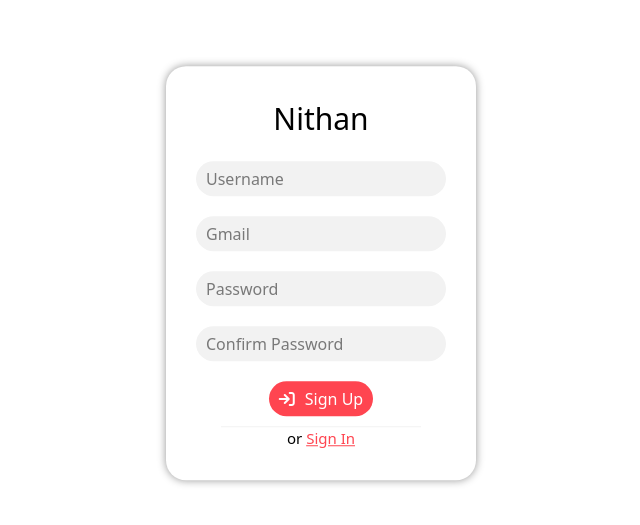
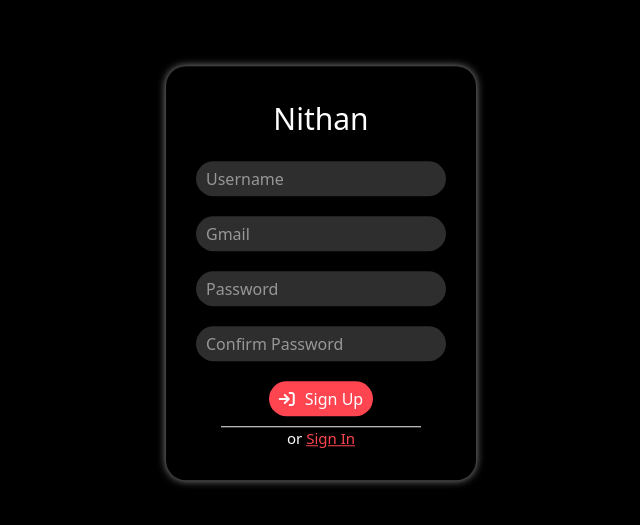
Before and after one commit to PHUWADON-PHUDON/nithan, a Next.js app: page /signup in a window 1280 px wide. Shown: the part 127-652 px from the top of the page, without its empty margins (319-959 px from the left). Built offline with nearby package versions, Linux system fonts and the light colour scheme; no server answers.

Commit message:
update 1.5

```diff
--- a/src/app/globals.css
+++ b/src/app/globals.css
@@ -82,3 +82,7 @@
         display: flex;
     }
 }
+
+.isdark{
+    background: #000;
+}
--- a/src/app/layout.tsx
+++ b/src/app/layout.tsx
@@ -28,14 +28,13 @@ export default async function RootLayout({
   children: React.ReactNode;
 }>) {
 
-
   return (
     <html lang="en">
       <head>
         <link rel="stylesheet" href="https://cdnjs.cloudflare.com/ajax/libs/font-awesome/6.7.2/css/all.min.css" integrity="sha512-Evv84Mr4kqVGRNSgIGL/F/aIDqQb7xQ2vcrdIwxfjThSH8CSR7PBEakCr51Ck+w+/U6swU2Im1vVX0SVk9ABhg==" crossOrigin="anonymous" referrerPolicy="no-referrer" />
       </head>
       <body
-        className={`${geistSans.variable} ${geistMono.variable} antialiased overflow-hidden h-[100dvh] p-[0_20px] relative @container`}
+        className={`${geistSans.variable} ${geistMono.variable} antialiased overflow-hidden h-[100dvh] relative @container`}
       >
         <NextTopLoader showSpinner={false} color="#ff4550"/>
         <Suspense>
--- a/src/app/page.tsx
+++ b/src/app/page.tsx
@@ -44,7 +44,8 @@ export default function Home() {
   //!
 
   return (
-    <div style={darkmodeprovider_.isdark ? {color:"#fff"}:{color:"#000"}} className="max-w-[1024px] h-[90dvh] m-[0_auto] flex flex-col">
+    <div style={darkmodeprovider_.isdark ? {backgroundColor:"#000",color:"#fff"}:{backgroundColor:"#fff",color:"#000"}} className="w-full h-full p-[0_20px]">
+      <div className="max-w-[1024px] h-[90dvh] m-[0_auto] flex flex-col">
         {/* <Header/> */}
         {content.length > 0 ?
           <div className="grow overflow-y-scroll p-[0_0_20px_0]">
@@ -84,5 +85,6 @@ export default function Home() {
           <p className="mt-[50px] text-center">Loading...</p>
         }
       </div>
+    </div>
   );
 }
--- a/src/app/search/page.tsx
+++ b/src/app/search/page.tsx
@@ -1,7 +1,7 @@
 "use client";
-import { useState,useEffect } from "react";
+import { useState,useEffect,useContext } from "react";
 import { useSearchParams,useRouter } from "next/navigation";
-import { Suspense } from "react";
+import { darkmodeprovider } from "@/components/Darkmodeprovider";
 import Header from "@/components/Header";
 import axios from "axios";
 import ReactPaginate from "react-paginate";
@@ -30,6 +30,7 @@ export default function Search() {
     const [wait,setwait] = useState<boolean>(true);
     const searchparam = useSearchParams();
     const router = useRouter();
+    const darkmodeprovider_ = useContext(darkmodeprovider);
 
     //!load data
 
@@ -67,6 +68,7 @@ export default function Search() {
     //!
 
     return(
+        <div style={darkmodeprovider_.isdark ? {backgroundColor:"#000",color:"#fff"}:{backgroundColor:"#fff",color:"#000"}} className="w-full h-full p-[0_20px]">
             <div className="overflow-y-scroll max-w-[1024px] h-[100%] m-[0_auto]">
                 {/* <Header/> */}
                 {!wait ?
@@ -108,5 +110,6 @@ export default function Search() {
                     <p className="mt-[50px] text-center">Loading...</p>
                 }
             </div>
+        </div>
     );
 }
--- a/src/app/signin/page.tsx
+++ b/src/app/signin/page.tsx
@@ -1,9 +1,10 @@
 "use client";
 import { useState,useContext } from "react";
 import { useRouter } from "next/navigation";
+import { userpovider } from "@/components/Userpovider";
+import { darkmodeprovider } from "@/components/Darkmodeprovider";
 import Link from "next/link";
 import axios from "axios";
-import { userpovider } from "@/components/Userpovider";
 
 interface CheckinputType {
     gmail:boolean;
@@ -18,6 +19,7 @@ export default function Login() {
     const [waitsignin,setwaitsignin] = useState<boolean>(false);
     const router = useRouter();
     const {setchecksignin} = useContext(userpovider);
+    const darkmodeprovider_ = useContext(darkmodeprovider);
 
     const signin = async () => {
         try{
@@ -55,11 +57,12 @@ export default function Login() {
     }
 
     return(
+        <div style={darkmodeprovider_.isdark ? {backgroundColor:"#000",color:"#fff"}:{backgroundColor:"#fff",color:"#000"}} className="w-full h-full p-[0_20px]">
             <div className="absolute left-[50%] top-[50%] translate-x-[-50%] translate-y-[-50%] shadow-[0_0_8px_#949494] flex flex-col p-[30px] rounded-[20px] items-center">
                 <h1 className="text-[30px]">Nithan</h1>
-            <input className="h-[35px] w-[250px] rounded-[20px] bg-[#f2f2f2] focus:outline-none pl-[10px] mt-[20px]" type="email" onChange={(e) => setinputinputgmail(e.target.value)} placeholder="Gmail" />
+                <input style={darkmodeprovider_.isdark ? {backgroundColor:"#2e2e2e"}:{backgroundColor:"#0000000d"}} className="h-[35px] w-[250px] rounded-[20px] focus:outline-none pl-[10px] mt-[20px]" type="email" onChange={(e) => setinputinputgmail(e.target.value)} placeholder="Gmail" />
                 {checkinput.gmail ? <p className="text-[#ff0033] text-[12px] self-baseline ml-[10px]">input your gmail!</p>:""}
-            <input className="h-[35px] w-[250px] rounded-[20px] bg-[#f2f2f2] focus:outline-none pl-[10px] mt-[20px]" type="password" onChange={(e) => setinputpassword(e.target.value)} placeholder="Password" />
+                <input style={darkmodeprovider_.isdark ? {backgroundColor:"#2e2e2e"}:{backgroundColor:"#0000000d"}} className="h-[35px] w-[250px] rounded-[20px] focus:outline-none pl-[10px] mt-[20px]" type="password" onChange={(e) => setinputpassword(e.target.value)} placeholder="Password" />
                 {checkinput.password ? <p className="text-[#ff0033] text-[12px] self-baseline ml-[10px]">input your password!</p>:""}
                 {checkinput.invalid ? <p className="text-[#ff0033] text-[12px] self-baseline ml-[10px]">invalid gmail or password!</p>:""}
                 <button onClick={() => signin()} className="flex items-center gap-[10px] bg-[#ff4550] text-white h-[35px] rounded-[20px] p-[0_10px] text-[16px] cursor-pointer mt-[20px]">
@@ -75,5 +78,6 @@ export default function Login() {
                 <hr className="w-[80%] h-[1px] bg-[#f2f2f2] border-none mt-[10px]" />
                 <Link href={"/signup"} className="text-[15px]">or <span className="text-[#ff4550] underline">Sign Up</span></Link>
             </div>
+        </div>
     );
 }
--- a/src/app/signup/page.tsx
+++ b/src/app/signup/page.tsx
@@ -2,6 +2,7 @@
 import { useEffect, useState,useContext } from "react";
 import { useRouter } from "next/navigation";
 import { userpovider } from "@/components/Userpovider";
+import { darkmodeprovider } from "@/components/Darkmodeprovider";
 import Link from "next/link";
 import axios from "axios";
 
@@ -19,8 +20,8 @@ export default function Signup() {
     const [checkgmailerr,setcheckgmailerr] = useState<boolean>(false);
     const [waitsignup,setwaitsignup] = useState<boolean>(false);
     const router = useRouter();
-    const  userpovider_:any = useContext(userpovider);
-
+    const  userpovider_ = useContext(userpovider);
+    const darkmodeprovider_ = useContext(darkmodeprovider);
 
     //!check input
 
@@ -109,18 +110,19 @@ export default function Signup() {
     //!
 
     return(
+        <div style={darkmodeprovider_.isdark ? {backgroundColor:"#000",color:"#fff"}:{backgroundColor:"#fff",color:"#000"}} className="w-full h-full p-[0_20px]">
             <div className="absolute left-[50%] top-[50%] translate-x-[-50%] translate-y-[-50%] shadow-[0_0_8px_#949494] flex flex-col p-[30px] rounded-[20px] items-center">
                 <h1 className="text-[30px]">Nithan</h1>
-            <input className="h-[35px] w-[250px] rounded-[20px] bg-[#f2f2f2] focus:outline-none pl-[10px] mt-[20px]" type="text" onChange={(e) => setinputusername(e.target.value)} placeholder="Username" />
+                <input style={darkmodeprovider_.isdark ? {backgroundColor:"#2e2e2e"}:{backgroundColor:"#0000000d"}} className="h-[35px] w-[250px] rounded-[20px] focus:outline-none pl-[10px] mt-[20px]" type="text" onChange={(e) => setinputusername(e.target.value)} placeholder="Username" />
                 {checkinput.username ? <p className="text-[#ff0033] text-[12px] self-baseline ml-[10px]">input username!</p>:""}
-            <input className="h-[35px] w-[250px] rounded-[20px] bg-[#f2f2f2] focus:outline-none pl-[10px] mt-[20px]" type="text" onChange={(e) => setinputgmail(e.target.value)} placeholder="Gmail" />
+                <input style={darkmodeprovider_.isdark ? {backgroundColor:"#2e2e2e"}:{backgroundColor:"#0000000d"}} className="h-[35px] w-[250px] rounded-[20px] focus:outline-none pl-[10px] mt-[20px]" type="text" onChange={(e) => setinputgmail(e.target.value)} placeholder="Gmail" />
                 {checkinput.gmail ? <p className="text-[#ff0033] text-[12px] self-baseline ml-[10px]">input your gmail!</p>:""}
                 {checkinput.gmailpattern ? <p className="text-[#ff0033] text-[12px] self-baseline ml-[10px]">invalid gmail!</p>:""}
                 {checkgmailerr ? <p className="text-[#ff0033] text-[12px] self-baseline ml-[10px]">this gmail has already been used!</p>:""}
-            <input className="h-[35px] w-[250px] rounded-[20px] bg-[#f2f2f2] focus:outline-none pl-[10px] mt-[20px]" type="password" onChange={(e) => setinputpassword(e.target.value)} placeholder="Password" />
+                <input style={darkmodeprovider_.isdark ? {backgroundColor:"#2e2e2e"}:{backgroundColor:"#0000000d"}} className="h-[35px] w-[250px] rounded-[20px] focus:outline-none pl-[10px] mt-[20px]" type="password" onChange={(e) => setinputpassword(e.target.value)} placeholder="Password" />
                 {checkinput.password ? <p className="text-[#ff0033] text-[12px] self-baseline ml-[10px]">input your password!</p>:""}
                 {checkinput.passwordlimit ? <p className="text-[#ff0033] text-[12px] self-baseline ml-[10px]">minimum 8 characters!</p>:""}
-            <input className="h-[35px] w-[250px] rounded-[20px] bg-[#f2f2f2] focus:outline-none pl-[10px] mt-[20px]" type="password" onChange={(e) => setinputconfirmpassword(e.target.value)} placeholder="Confirm Password" />
+                <input style={darkmodeprovider_.isdark ? {backgroundColor:"#2e2e2e"}:{backgroundColor:"#0000000d"}} className="h-[35px] w-[250px] rounded-[20px] focus:outline-none pl-[10px] mt-[20px]" type="password" onChange={(e) => setinputconfirmpassword(e.target.value)} placeholder="Confirm Password" />
                 {checkinput.confirmpassword ? <p className="text-[#ff0033] text-[12px] self-baseline ml-[10px]">input your password again!</p>:""}
                 {checkinput.confirmpasswordvalid ? <p className="text-[#ff0033] text-[12px] self-baseline ml-[10px]">invalid confirm password!</p>:""}
                 <button onClick={() => signUp()} className="flex items-center gap-[10px] bg-[#ff4550] text-white h-[35px] rounded-[20px] p-[0_10px] text-[16px] cursor-pointer mt-[20px]">
@@ -136,5 +138,6 @@ export default function Signup() {
                 <hr className="w-[80%] h-[1px] bg-[#f2f2f2] border-none mt-[10px]" />
                 <Link href={"/signin"} className="text-[15px]">or <span className="text-[#ff4550] underline">Sign In</span></Link>
             </div>
+        </div>
     );
 }
--- a/src/app/viewnithan/page.tsx
+++ b/src/app/viewnithan/page.tsx
@@ -136,7 +136,8 @@ export default function Viewnithan() {
     //!
 
     return(
-        <div style={darkmodeprovider_.isdark ? {color:"#fff"}:{color:"#000"}} className="overflow-y-scroll max-w-[1024px] h-[90dvh] m-[0_auto] p-[30px_0]">
+        <div style={darkmodeprovider_.isdark ? {backgroundColor:"#000",color:"#fff"}:{backgroundColor:"#fff",color:"#000"}} className="w-full h-full p-[0_20px]">
+            <div className="overflow-y-scroll max-w-[1024px] h-[90dvh] m-[0_auto] p-[30px_0]">
                 {/* <Header/> */}
                 {!wait ?
                     (content ?
@@ -162,5 +163,6 @@ export default function Viewnithan() {
                     <p className="text-center">Loading...</p>
                 }
             </div>
+        </div>
     );
 }
--- a/src/components/Darkmodeprovider.tsx
+++ b/src/components/Darkmodeprovider.tsx
@@ -1,19 +1,11 @@
 "use client";
 import { useState,useEffect,createContext } from "react";
+import Cookies from "js-cookie";
 
 export const darkmodeprovider = createContext<any>(null);
 
 export default function Darkmodeprovider({ children }:any) {
-    const [isdark,setisdark] = useState<boolean>(false);
-
-    useEffect(() => {
-        if (isdark) {
-            window.document.body.style.backgroundColor = "#000";
-        }
-        else {
-            window.document.body.style.backgroundColor = "#fff";
-        }
-    },[isdark]);
+    const [isdark,setisdark] = useState<any>(true);
 
     return(
         <darkmodeprovider.Provider value={{isdark:isdark,setisdark:setisdark}}>
--- a/src/components/Header.tsx
+++ b/src/components/Header.tsx
@@ -142,7 +142,7 @@ export default function Header() {
     //!
 
     return(
-        <div style={darkmodeprovider_.isdark ? {backgroundColor:"#000",color:"#fff"}:{backgroundColor:"#fff",color:"#000"}} className="w-[100%] sticky top-0 z-10 @container">
+        <div style={darkmodeprovider_.isdark ? {backgroundColor:"#000",color:"#fff"}:{backgroundColor:"#fff",color:"#000"}} className="w-[100%] sticky top-0 z-10 p-[0_20px] @container">
             <div className="max-w-[1024px] h-[80px] m-[0_auto] relative">
                 <div className="h-[100%] flex items-center justify-between">
                     <div>
```
Lines whose indentation alone changed are shown as unchanged.
